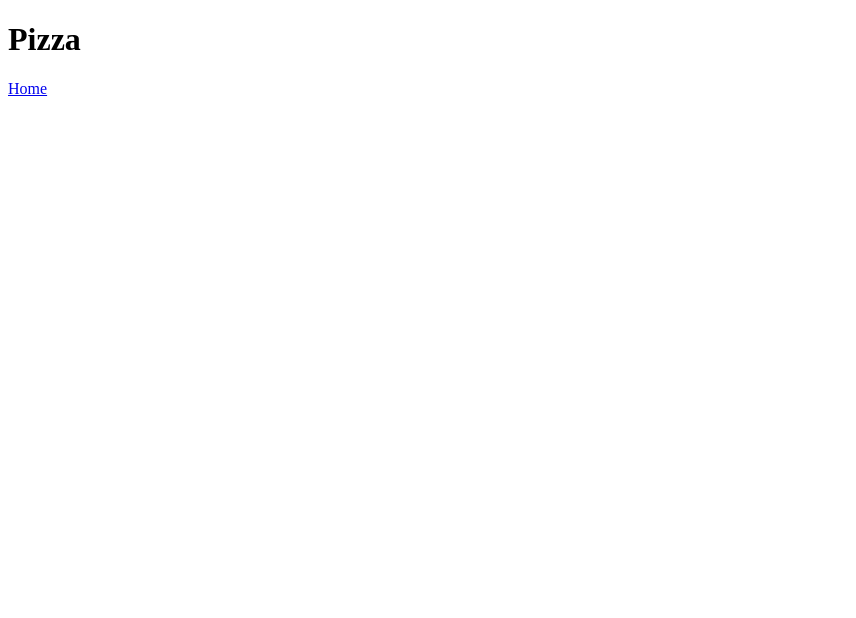
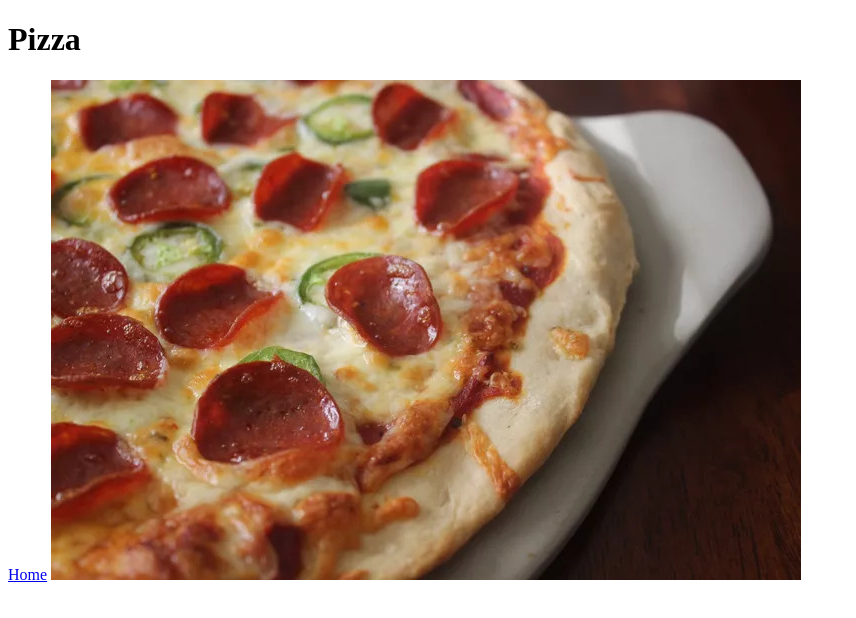
Before and after one commit to JavierVel1/odin-recipes, a plain HTML site: page recipes/pizza.html in a window 1280 px wide. Shown: the whole page, without its empty margins (0-856 px from the left). Drawn offline with Linux system fonts and the light colour scheme.

Commit message:
new commits

```diff
--- a/recipes/pizza.html
+++ b/recipes/pizza.html
@@ -8,5 +8,6 @@
 <body>
     <h1>Pizza</h1>
     <a href="../index.html">Home</a>
+    <img src="pizza.jpg">
 </body>
 </html>
```
Also changed, not shown: recipes/pizza.jpg (added).
